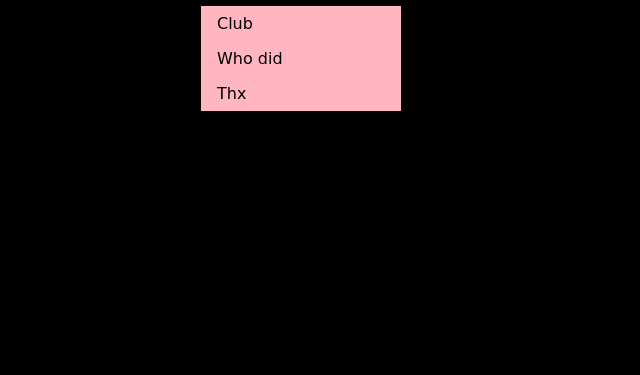
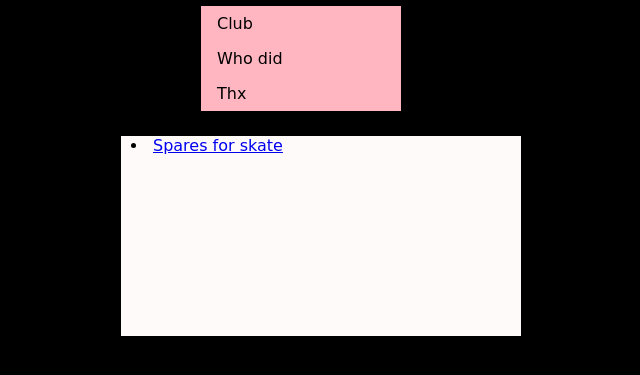
Before and after one commit to H0oxy/zxc-djangoprjct, a Django app: page /catalog/ in a window 1280 px wide. Shown: the part 322-697 px from the top of the page, without its empty margins (467-1107 px from the left). Run offline with Django 3.2, Linux system fonts and the light colour scheme; data comes from the database, SQL or seed files in the repository.

Commit message:
model in template

```diff
--- a/sunday/mainapp/templates/mainapp/catalog.html
+++ b/sunday/mainapp/templates/mainapp/catalog.html
@@ -7,12 +7,19 @@
         <h2>This site is made with django by H0oxy</h2>
     </div>
     <div class="kartinkacat">
-
         <img src="\static\css\img\pinkcat2.jpg" alt="pinkcat" class="pinkcat">
-
     </div>
 </div>
+{% endblock %}
 
+{% block content2 %}
+    <div class="catelog-menu">
+        {% for item in categories %}
+            <li>
+                <a href="#"> {{ item }} </a>
+            </li>
+        {% endfor %}
+    </div>
 {% endblock %}
 
 {#{% block content2 %}#}
--- a/sunday/mainapp/views.py
+++ b/sunday/mainapp/views.py
@@ -1,4 +1,6 @@
 from django.shortcuts import render
+
+from mainapp.models import Category
 
 
 def index(request):
@@ -6,7 +8,12 @@ def index(request):
 
 
 def catalog(request):
-    return render(request, 'mainapp/catalog.html')
+    categories = Category.objects.all()
+    context = {
+        'categories': categories
+    }
+
+    return render(request, 'mainapp/catalog.html', context)
 
 
 def basket(request):
--- a/sunday/static/css/main.css
+++ b/sunday/static/css/main.css
@@ -56,7 +56,7 @@ body {
 /*    background-repeat: repeat;*/
 /*}*/
 
-ul {
+.main-menu ul {
     list-style-type: none;
     margin: 0;
     padding: 0;
@@ -64,14 +64,14 @@ ul {
     background-color: lightpink;
 }
 
-li a {
+.main-menu li a {
     display: block;
     color: #000;
     padding: 8px 16px;
     text-decoration: none;
 }
 
-li a:hover {
+.main-menu li a:hover {
     background-color: #80376f;
     color: lightpink;
 }
@@ -83,6 +83,18 @@ li a:hover {
 
 }
 
-h1, h2, a {
+*{
     font-family: Comic Sans MS;
 }
+.catelog-menu li{
+    margin-left: 10px;
+}
+
+.catelog-menu{
+    float: left;
+    margin-top: 25px;
+    margin-left: 580px;
+    background-color: snow;
+    width: 400px;
+    height: 200px;
+}
```
